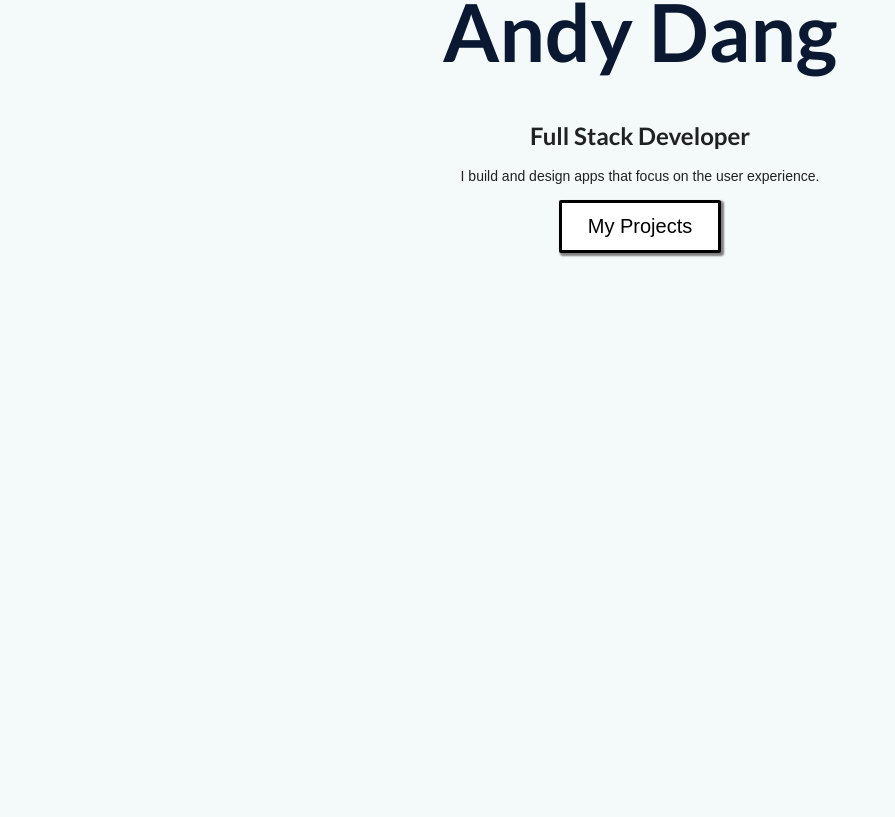
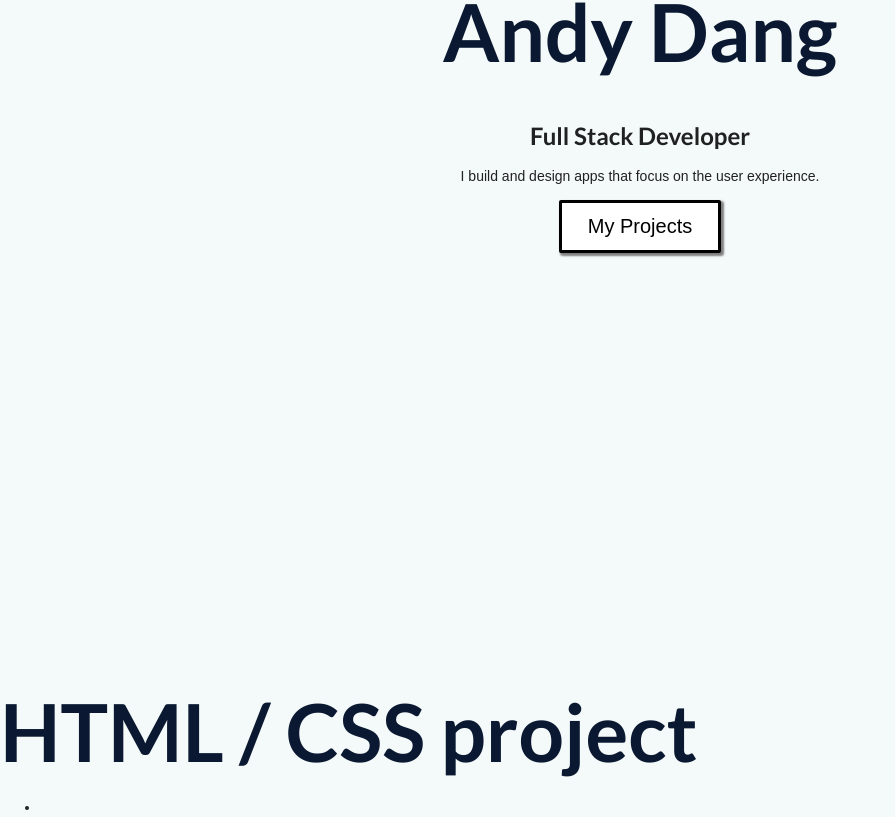
Before and after one commit to andydangit/My-Portfolio, a React (Create React App) app: page / in a window 1280 px wide. Shown: the part 205-1022 px from the top of the page, without its empty margins (0-895 px from the left). Before the commit the page ends 885 px from the top, so only its background shows below. Built offline with nearby package versions, Linux system fonts and the light colour scheme.

Commit message:
create Card files

```diff
--- a/src/components/Cards.js
+++ b/src/components/Cards.js
@@ -0,0 +1,19 @@
+import React from 'react';
+import CardItem from './CardItem';
+
+function Cards() {
+    return (
+        <div className="cards">
+            <h1> HTML / CSS project  </h1>
+            <div className="cards_container">
+                <div className="cards_wrapper">
+                    <ul className="cards_items">
+                        <CardItem />
+                    </ul>
+                </div>
+            </div>
+        </div>
+    )
+}
+
+export default Cards
--- a/src/components/pages/Home.js
+++ b/src/components/pages/Home.js
@@ -1,11 +1,13 @@
 import React from 'react';
 import "../../App.css";
 import Projects from "../Projects";
+import Cards from '../../components/Cards';
 
 function Home() {
   return (
     <>
       <Projects />
+      <Cards />
     </>
   );
 }
```
